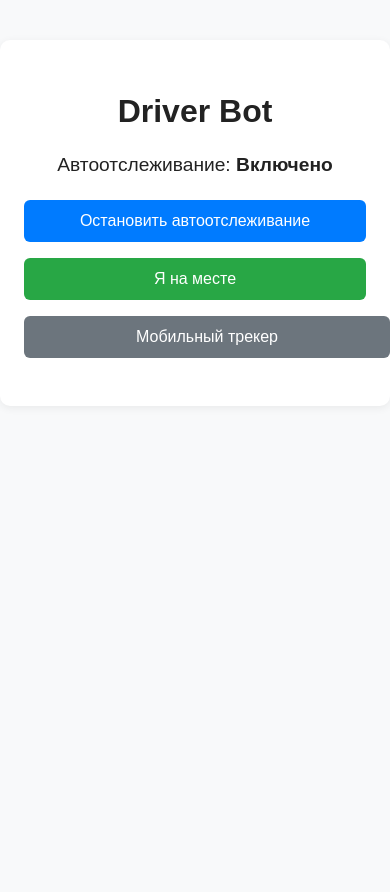
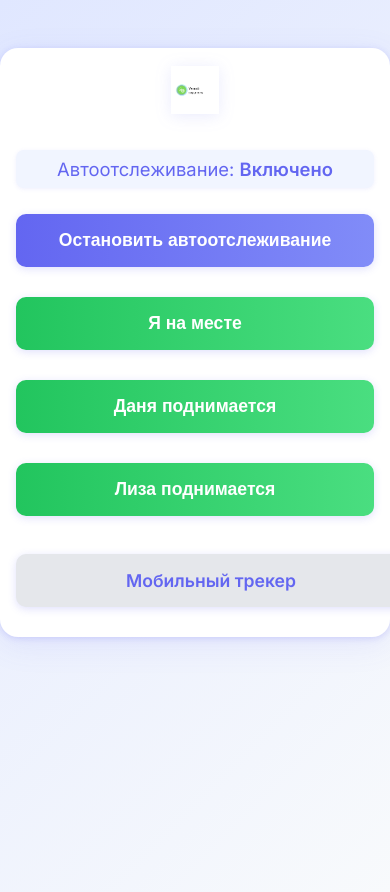
Before and after one commit to alexrashkin/clever-driver-bot, a Flask app: page / in a window 390 px wide. Before the commit the page ends 358 px from the top, so only its background shows below. Run offline with Flask 3, Linux system fonts and the light colour scheme; data comes from the database, SQL or seed files in the repository.

Commit message:
logo added

```diff
--- a/web/app.py
+++ b/web/app.py
@@ -5,6 +5,7 @@ from bot.utils import format_distance, format_timestamp, validate_coordinates, c
 import logging
 import requests
 from datetime import datetime
+import pytz
 
 # Настройка логирования
 logging.basicConfig(level=getattr(logging, config.LOG_LEVEL))
@@ -213,6 +214,64 @@ def api_notify():
         logger.error(f"Ошибка ручного уведомления: {e}")
         return jsonify({'success': False, 'error': str(e)}), 500
 
+@app.route('/api/danya_wakeup', methods=['POST'])
+def api_danya_wakeup():
+    """API для кнопки 'Даня поднимается'"""
+    try:
+        # Получаем текущее время в Москве
+        tz = pytz.timezone('Europe/Moscow')
+        now = datetime.now(tz)
+        hour = now.hour
+        if 5 <= hour < 12:
+            greeting = 'Доброе утро!'
+        elif 12 <= hour < 18:
+            greeting = 'Добрый день!'
+        elif 18 <= hour < 23:
+            greeting = 'Добрый вечер!'
+        else:
+            greeting = 'Доброй ночи!'
+        text = f"{greeting} Даня поднимается"
+        # Отправляем в Telegram
+        token = config.TELEGRAM_TOKEN
+        chat_id = config.NOTIFICATION_CHAT_ID
+        url = f"https://api.telegram.org/bot{token}/sendMessage"
+        response = requests.post(url, data={"chat_id": chat_id, "text": text}, timeout=15)
+        if response.status_code == 200 and response.json().get('ok'):
+            return jsonify({'success': True})
+        else:
+            return jsonify({'success': False, 'error': 'Ошибка Telegram API'}), 500
+    except Exception as e:
+        logger.error(f"Ошибка danya_wakeup: {e}")
+        return jsonify({'success': False, 'error': str(e)}), 500
+
+@app.route('/api/liza_wakeup', methods=['POST'])
+def api_liza_wakeup():
+    """API для кнопки 'Лиза поднимается'"""
+    try:
+        tz = pytz.timezone('Europe/Moscow')
+        now = datetime.now(tz)
+        hour = now.hour
+        if 5 <= hour < 12:
+            greeting = 'Доброе утро!'
+        elif 12 <= hour < 18:
+            greeting = 'Добрый день!'
+        elif 18 <= hour < 23:
+            greeting = 'Добрый вечер!'
+        else:
+            greeting = 'Доброй ночи!'
+        text = f"{greeting} Лиза поднимается"
+        token = config.TELEGRAM_TOKEN
+        chat_id = config.NOTIFICATION_CHAT_ID
+        url = f"https://api.telegram.org/bot{token}/sendMessage"
+        response = requests.post(url, data={"chat_id": chat_id, "text": text}, timeout=15)
+        if response.status_code == 200 and response.json().get('ok'):
+            return jsonify({'success': True})
+        else:
+            return jsonify({'success': False, 'error': 'Ошибка Telegram API'}), 500
+    except Exception as e:
+        logger.error(f"Ошибка liza_wakeup: {e}")
+        return jsonify({'success': False, 'error': str(e)}), 500
+
 @app.route('/test')
 def test_route():
     """Тестовый маршрут для проверки обновления"""
--- a/web/templates/index.html
+++ b/web/templates/index.html
@@ -3,21 +3,130 @@
 <head>
     <meta charset="UTF-8">
     <title>Driver Bot</title>
+    <meta name="viewport" content="width=device-width, initial-scale=1.0">
+    <link href="https://fonts.googleapis.com/css2?family=Inter:wght@400;600&display=swap" rel="stylesheet">
     <style>
-        body { font-family: sans-serif; background: #f8f9fa; color: #222; margin: 0; padding: 0; }
-        .container { max-width: 400px; margin: 40px auto; background: #fff; border-radius: 10px; box-shadow: 0 2px 8px #0001; padding: 32px 24px; }
-        h1 { text-align: center; margin-bottom: 24px; }
-        .status { text-align: center; margin-bottom: 24px; font-size: 1.2em; }
-        .btn { display: block; width: 100%; margin-bottom: 16px; padding: 12px; font-size: 1em; border: none; border-radius: 6px; cursor: pointer; }
-        .btn-toggle { background: #007bff; color: #fff; }
-        .btn-toggle.off { background: #6c757d; }
-        .btn-manual { background: #28a745; color: #fff; }
-        .msg { text-align: center; color: #28a745; margin-bottom: 12px; }
+        body {
+            font-family: 'Inter', Arial, sans-serif;
+            background: linear-gradient(135deg, #e0e7ff 0%, #f8fafc 100%);
+            color: #222;
+            margin: 0;
+            padding: 0;
+            min-height: 100vh;
+        }
+        .container {
+            max-width: 420px;
+            margin: 48px auto 0 auto;
+            background: #fff;
+            border-radius: 18px;
+            box-shadow: 0 8px 32px #6366f11a, 0 1.5px 6px #6366f133;
+            padding: 40px 28px 32px 28px;
+            display: flex;
+            flex-direction: column;
+            gap: 18px;
+        }
+        .logo-wrap {
+            display: flex;
+            justify-content: center;
+            align-items: center;
+            margin-bottom: 18px;
+        }
+        .logo-img {
+            max-width: 180px;
+            max-height: 70px;
+            width: auto;
+            height: auto;
+            object-fit: contain;
+            filter: drop-shadow(0 2px 8px #6366f122);
+        }
+        .status {
+            text-align: center;
+            margin-bottom: 8px;
+            font-size: 1.15em;
+            font-weight: 500;
+            color: #6366f1;
+            background: #f1f5ff;
+            border-radius: 8px;
+            padding: 8px 0;
+            box-shadow: 0 1px 4px #6366f11a;
+        }
+        .msg {
+            text-align: center;
+            font-size: 1.05em;
+            font-weight: 500;
+            margin-bottom: 8px;
+            border-radius: 8px;
+            padding: 10px 0;
+            background: #e0ffe7;
+            color: #22c55e;
+            box-shadow: 0 1px 4px #22c55e22;
+            transition: background 0.3s, color 0.3s;
+        }
+        .msg.error {
+            background: #ffe0e0;
+            color: #ef4444;
+            box-shadow: 0 1px 4px #ef444422;
+        }
+        .btn {
+            display: block;
+            width: 100%;
+            margin-bottom: 12px;
+            padding: 16px;
+            font-size: 1.1em;
+            font-weight: 600;
+            border: none;
+            border-radius: 10px;
+            cursor: pointer;
+            background: linear-gradient(90deg, #6366f1 0%, #818cf8 100%);
+            color: #fff;
+            box-shadow: 0 2px 8px #6366f133;
+            transition: background 0.2s, transform 0.1s, box-shadow 0.2s;
+            outline: none;
+        }
+        .btn:hover, .btn:focus {
+            background: linear-gradient(90deg, #818cf8 0%, #6366f1 100%);
+            transform: translateY(-2px) scale(1.03);
+            box-shadow: 0 4px 16px #6366f144;
+        }
+        .btn-manual {
+            background: linear-gradient(90deg, #22c55e 0%, #4ade80 100%);
+            color: #fff;
+        }
+        .btn-manual:hover, .btn-manual:focus {
+            background: linear-gradient(90deg, #4ade80 0%, #22c55e 100%);
+        }
+        .btn-toggle {
+            background: linear-gradient(90deg, #6366f1 0%, #818cf8 100%);
+        }
+        .btn-toggle.off {
+            background: #e5e7eb;
+            color: #6366f1;
+        }
+        .btn-toggle.off:hover, .btn-toggle.off:focus {
+            background: #c7d2fe;
+            color: #6366f1;
+        }
+        a.btn {
+            text-align: center;
+            text-decoration: none;
+        }
+        @media (max-width: 600px) {
+            .container {
+                max-width: 98vw;
+                padding: 18px 4vw 18px 4vw;
+            }
+            .logo-img {
+                max-width: 120px;
+                max-height: 48px;
+            }
+        }
     </style>
 </head>
 <body>
     <div class="container">
-        <h1>Driver Bot</h1>
+        <div class="logo-wrap">
+            <img src="/static/logo.png" alt="Driver Bot" class="logo-img">
+        </div>
         <div class="status">
             Автоотслеживание: <b>{{ 'Включено' if tracking_status else 'Выключено' }}</b>
         </div>
@@ -30,18 +139,16 @@
             </button>
         </form>
         <button class="btn btn-manual" onclick="sendManualNotification()">Я на месте</button>
-        <a href="/mobile_tracker.html" class="btn btn-toggle off" style="text-align:center; text-decoration:none;">Мобильный трекер</a>
+        <button class="btn btn-manual" onclick="sendDanyaWakeup()">Даня поднимается</button>
+        <button class="btn btn-manual" onclick="sendLizaWakeup()">Лиза поднимается</button>
+        <a href="/mobile_tracker.html" class="btn btn-toggle off btn" style="margin-top:8px;">Мобильный трекер</a>
     </div>
-
     <script>
         function sendManualNotification() {
             const button = event.target;
             const originalText = button.textContent;
-
-            // Показываем состояние загрузки
             button.textContent = 'Отправка...';
             button.disabled = true;
-
             fetch('/api/notify', {
                 method: 'POST',
                 headers: {
@@ -51,7 +158,6 @@
             .then(response => response.json())
             .then(data => {
                 if (data.success) {
-                    // Показываем сообщение об успехе
                     showMessage('Уведомление отправлено!', 'success');
                 } else {
                     showMessage('Ошибка отправки: ' + (data.error || 'Неизвестная ошибка'), 'error');
@@ -61,31 +167,75 @@
                 showMessage('Ошибка сети: ' + error.message, 'error');
             })
             .finally(() => {
-                // Восстанавливаем кнопку
                 button.textContent = originalText;
                 button.disabled = false;
             });
         }
-
+        function sendDanyaWakeup() {
+            const button = event.target;
+            const originalText = button.textContent;
+            button.textContent = 'Отправка...';
+            button.disabled = true;
+            fetch('/api/danya_wakeup', {
+                method: 'POST',
+                headers: {
+                    'Content-Type': 'application/json',
+                }
+            })
+            .then(response => response.json())
+            .then(data => {
+                if (data.success) {
+                    showMessage('Сообщение отправлено!', 'success');
+                } else {
+                    showMessage('Ошибка отправки: ' + (data.error || 'Неизвестная ошибка'), 'error');
+                }
+            })
+            .catch(error => {
+                showMessage('Ошибка сети: ' + error.message, 'error');
+            })
+            .finally(() => {
+                button.textContent = originalText;
+                button.disabled = false;
+            });
+        }
+        function sendLizaWakeup() {
+            const button = event.target;
+            const originalText = button.textContent;
+            button.textContent = 'Отправка...';
+            button.disabled = true;
+            fetch('/api/liza_wakeup', {
+                method: 'POST',
+                headers: {
+                    'Content-Type': 'application/json',
+                }
+            })
+            .then(response => response.json())
+            .then(data => {
+                if (data.success) {
+                    showMessage('Сообщение отправлено!', 'success');
+                } else {
+                    showMessage('Ошибка отправки: ' + (data.error || 'Неизвестная ошибка'), 'error');
+                }
+            })
+            .catch(error => {
+                showMessage('Ошибка сети: ' + error.message, 'error');
+            })
+            .finally(() => {
+                button.textContent = originalText;
+                button.disabled = false;
+            });
+        }
         function showMessage(text, type) {
-            // Удаляем предыдущие сообщения
             const existingMsg = document.querySelector('.msg');
             if (existingMsg) {
                 existingMsg.remove();
             }
-
-            // Создаем новое сообщение
             const msgDiv = document.createElement('div');
-            msgDiv.className = 'msg';
-            msgDiv.style.color = type === 'success' ? '#28a745' : '#dc3545';
+            msgDiv.className = 'msg' + (type === 'error' ? ' error' : '');
             msgDiv.textContent = text;
-
-            // Вставляем после заголовка
             const container = document.querySelector('.container');
             const statusDiv = document.querySelector('.status');
             container.insertBefore(msgDiv, statusDiv.nextSibling);
-
-            // Автоматически скрываем через 3 секунды
             setTimeout(() => {
                 if (msgDiv.parentNode) {
                     msgDiv.remove();
```
Also changed, not shown: web/static/logo.png (added), 3 other files.
